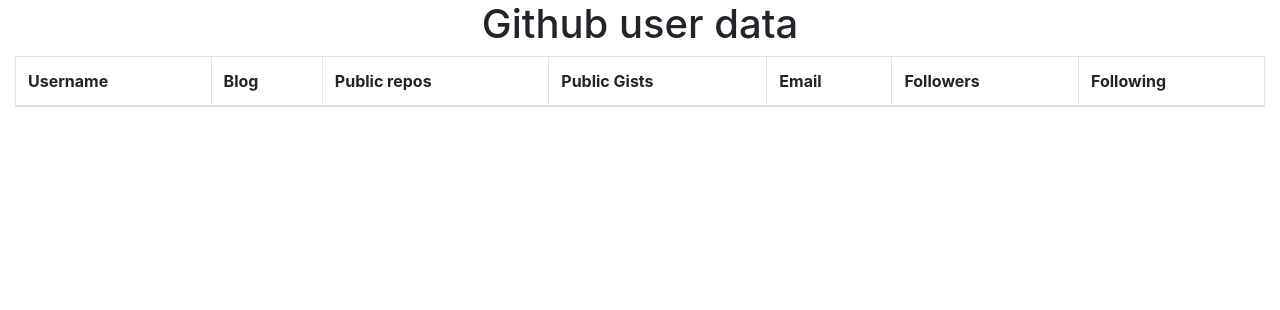
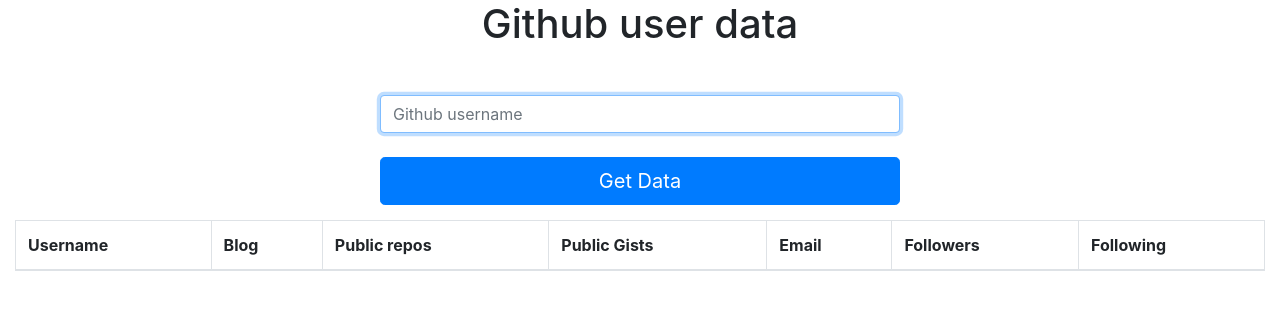
Before and after one commit to ibbad/github-data-retriever, a Django app: template app/templates/app/profile.html in a window 1280 px wide. Shown: the top 310 px of the page. Run offline with Django 3.2, Linux system fonts and the light colour scheme; the template is opened without the code that fills it, so the values that code supplies are empty; some libraries are stand-ins or nearby versions.

Commit message:
Added form

```diff
--- a/app/templates/app/profile.html
+++ b/app/templates/app/profile.html
@@ -14,6 +14,28 @@
 <body>
 <h1 class="text-center">Github user data</h1>
     <div class="col-lg-12">
+        <style>
+            .form-signin {
+                max-width: 550px;
+                padding: 15px;
+                margin: 0 auto;
+            }
+        </style>
+
+        <div class="container text-center">
+            <form class="form-signin" id="login_form" method="post"
+                  action="/app/profile/">
+                {% csrf_token %}
+                <br>
+                <input type="text" name="user" class="form-control"
+                       placeholder="Github username" required autofocus>
+                <br>
+                <button class="btn btn-lg btn-primary btn-block"
+                        type="submit">
+                    Get Data
+                </button>
+            </form>
+        </div>
         <div class="table-responsive">
             <table class="table table-bordered table-hover table-striped
                           tablesorter">
```
Also changed, not shown: app/views.py (+15 -8 lines).
